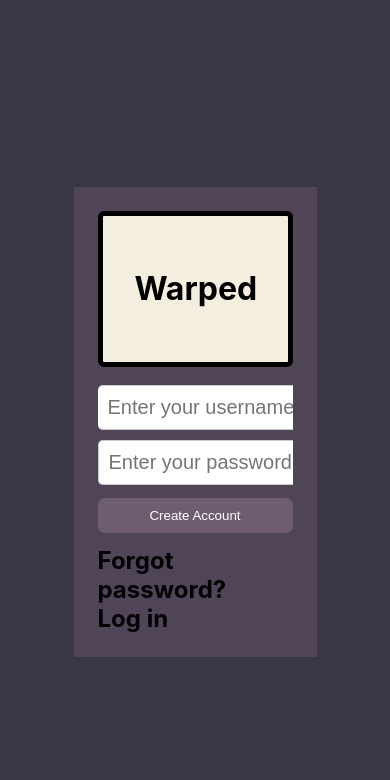
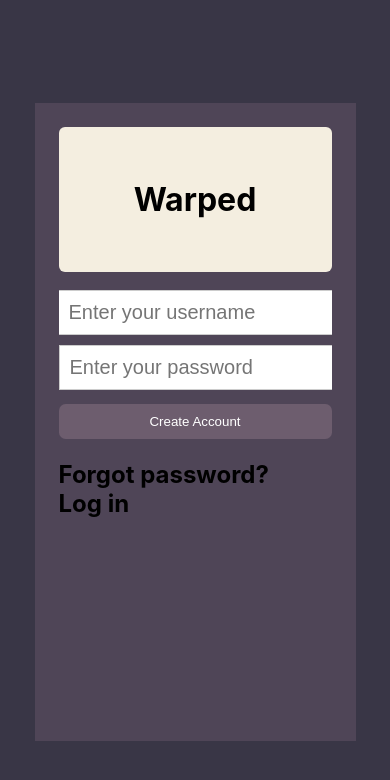
Before and after one commit to StevenWeng60/Warped, a React (Create React App) app: page /create in a window 390 px wide. Shown: the top 780 px of the page. Built offline with nearby package versions, Linux system fonts and the light colour scheme; no server answers.

Commit message:
Fixed error where a client would enter incorrect information but the error would not pop up on the screen for both the login and create account page

```diff
--- a/src/App.css
+++ b/src/App.css
@@ -65,25 +65,15 @@
     grid-column: 1 / 6;
   }
 
-  .mainfeed {
-    grid-column: 1 / 6;
-  }
-
-  .topofprofile {
-    grid-column: 1 / 6 !important;
-  }
-
-  .bottomofprofile {
-    grid-column: 1 / 6 !important;
-  }
-  .messagesbox {
-    grid-column: 1 / 6 !important;
-  }
-  .addpost {
+  .mainfeed, .topofprofile, .bottomofprofile, .messagebox, .addpost {
     grid-column: 1 / 6 !important;
   }
   .CreatePostTag {
     font-size: 1.5em;
+  }
+  .logincontainer, .createcontainer {
+    width: 70% !important;
+    height: 70% !important;
   }
 }
 
@@ -165,6 +155,15 @@
 /* LAPTOP L(1440 PX)*/
 
 /* Range queries */
+@media (min-width: 550px) and (max-width: 769px) {
+  .addpostform {
+    width: 45% !important;
+  }
+  .logincontainer, .createcontainer {
+    width: 60% !important;
+    height: 60% !important;
+  }
+}
 @media (min-width: 769px) and (max-width: 1024px) {
   .addpostform {
     width: 45% !important;
--- a/src/pages/login/CreateAcc.css
+++ b/src/pages/login/CreateAcc.css
@@ -48,7 +48,6 @@ h2 {
   padding: 2em;
   text-align: center;
   background: #F4EEE0;
-  border: 5px solid black;
   border-radius: 6px;
 }
 
--- a/src/pages/login/CreateAcc.js
+++ b/src/pages/login/CreateAcc.js
@@ -7,6 +7,7 @@ function CreateAcc() {
   const usernameRef = useRef(null);
   const passwordRef = useRef(null);
   const [success, setSuccess] = useState(false);
+  const [resultValue, setResultValue] = useState(null);
 
   const navigate = useNavigate();
 
@@ -24,13 +25,20 @@ function CreateAcc() {
       })
       .then (function (response) {
         console.log(response);
+        if(response.data !== "Username taken"){
           localStorage.setItem('accessToken', response.data.accessToken);
           localStorage.setItem('Username', usernameRef.current.value);
+          setResultValue(<h2 style={{color: 'green'}}>Success! Redirecting you to login page</h2>);
           setSuccess(true);
           setTimeout(() =>{
             const path = "/login";
             navigate(path);
           }, 2000)
+        }
+        else {
+          setSuccess(true);
+          setResultValue(<h2 style={{color: 'red'}}>Username taken</h2>)
+        }
       })
       .catch (function (error) {
         console.log(error);
@@ -60,7 +68,7 @@ function CreateAcc() {
         <Link to="/login" className="link">
           <h2>Log in</h2>
         </Link>
-        { success && <h2 style={{color: 'green'}}>Success! Redirecting you to login page</h2>}
+        { success && resultValue}
       </div>
     </div>
   );
--- a/src/pages/login/Login.css
+++ b/src/pages/login/Login.css
@@ -37,18 +37,20 @@ h2 {
 #username {
   font-size: 0.5em;
   width: 100%;
+  border-radius: 0 !important;
 }
 
 #password {
   font-size: 0.5em;
   width: 100%;
+  border-radius: 5px;
+  border-radius: 0 !important;
 }
 
 .warped {
   padding: 2em;
   text-align:center;
   background: #F4EEE0;
-  border: 5px solid black;
   border-radius: 6px;
 }
 
--- a/src/pages/login/Login.js
+++ b/src/pages/login/Login.js
@@ -30,16 +30,19 @@ function Login() {
         password: passwordRef.current.value
       })
       .then (function (response) {
-        localStorage.setItem('accessToken', response.data.accessToken);
-        localStorage.setItem('Username', usernameRef.current.value);
-        localStorage.setItem('Id', response.data.id);
-
-        // navigate to home page after successful authentication
-        routeChange();
+        if (response.data !== "Not allowed"){
+          localStorage.setItem('accessToken', response.data.accessToken);
+          localStorage.setItem('Username', usernameRef.current.value);
+          localStorage.setItem('Id', response.data.id);
+          // navigate to home page after successful authentication
+          routeChange();
+        }
+        else {
+          setErrorPopup(true);
+        }
       })
       .catch (function (error) {
         console.log(error);
-        setErrorPopup(true);
       })
     }
     catch {
```
Lines whose indentation alone changed are shown as unchanged.
